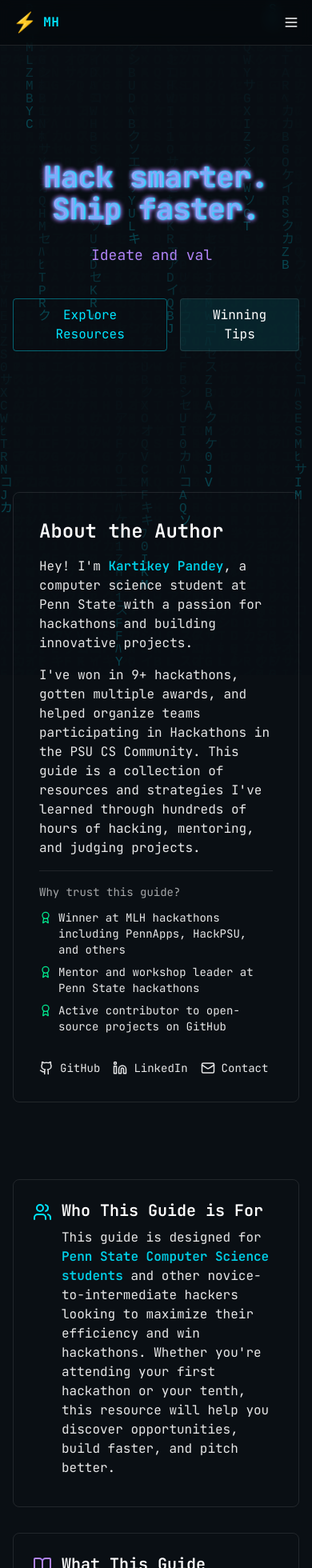
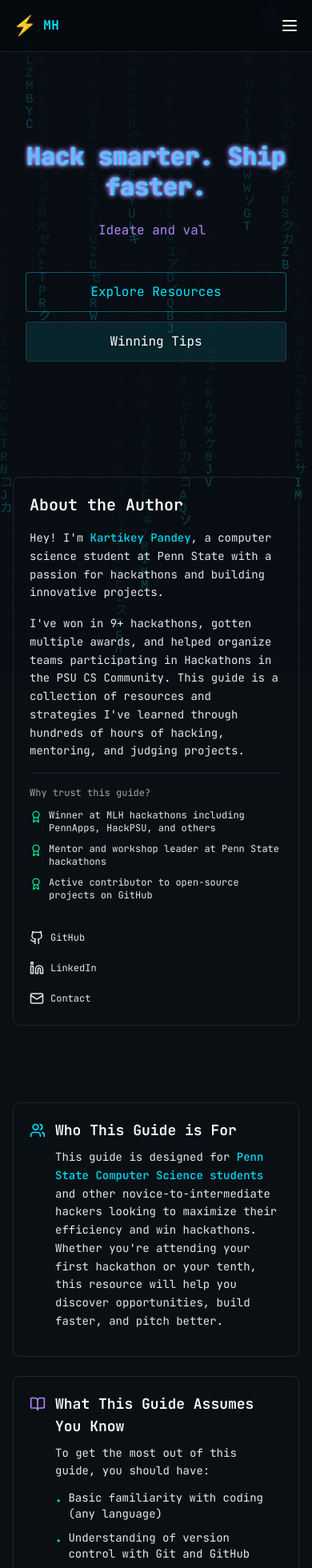
Before and after one commit to Kart-ing/hackathon-guide, a Next.js app in the folder hackathon-guide/: page / in a window 390 px wide. Shown: the top 1960 px of the page at 80% size. Built offline with nearby package versions, Linux system fonts and the light colour scheme.

Commit message:
Mobile Optimizations

```diff
--- a/hackathon-guide/app/globals.css
+++ b/hackathon-guide/app/globals.css
@@ -10,10 +10,16 @@
   --card: #0e151b;
 }
 
-html { scroll-behavior: smooth; }
+html {
+  scroll-behavior: smooth;
+  -webkit-text-size-adjust: 100%;
+  text-size-adjust: 100%;
+}
 
 body {
   @apply bg-[var(--bg)] text-white font-mono antialiased;
+  -webkit-font-smoothing: antialiased;
+  -moz-osx-font-smoothing: grayscale;
 }
 
 .glitch {
--- a/hackathon-guide/app/layout.tsx
+++ b/hackathon-guide/app/layout.tsx
@@ -11,7 +11,13 @@ const jetbrains = JetBrains_Mono({ subsets: ['latin'], variable: '--font-jetbrai
 export const metadata: Metadata = {
   title: 'HackGuide | Midnight Hacker Kit',
   description: 'Curated resources, tools, and winning strategies for hackathons.',
-  metadataBase: new URL('https://hackguide.vercel.app')
+  metadataBase: new URL('https://hackguide.vercel.app'),
+}
+
+export const viewport = {
+  width: 'device-width',
+  initialScale: 1,
+  maximumScale: 5,
 }
 
 export default function RootLayout({ children }: { children: React.ReactNode }) {
--- a/hackathon-guide/components/AboutAuthor.tsx
+++ b/hackathon-guide/components/AboutAuthor.tsx
@@ -2,10 +2,10 @@ import { Github, Linkedin, Mail, Award } from 'lucide-react'
 
 export default function AboutAuthor() {
   return (
-    <div className="rounded-lg border border-white/10 bg-[var(--card)]/60 p-8">
-      <h2 className="text-2xl font-semibold mb-4">About the Author</h2>
+    <div className="rounded-lg border border-white/10 bg-[var(--card)]/60 p-5 sm:p-8">
+      <h2 className="text-xl sm:text-2xl font-semibold mb-4">About the Author</h2>
 
-      <div className="space-y-4 opacity-90">
+      <div className="space-y-4 opacity-90 text-sm sm:text-base leading-relaxed">
         <p>
           Hey! I'm <span className="text-primary font-semibold">Kartikey Pandey</span>, a computer science student at Penn State with a passion for hackathons and building innovative projects.
         </p>
@@ -15,8 +15,8 @@ export default function AboutAuthor() {
         </p>
 
         <div className="pt-4 border-t border-white/10">
-          <p className="text-sm opacity-70 mb-3">Why trust this guide?</p>
-          <ul className="space-y-2 text-sm">
+          <p className="text-xs sm:text-sm opacity-70 mb-3">Why trust this guide?</p>
+          <ul className="space-y-2.5 text-xs sm:text-sm">
             <li className="flex items-start gap-2">
               <Award size={16} className="text-accent mt-0.5 flex-shrink-0" />
               <span>Winner at MLH hackathons including PennApps, HackPSU, and others</span>
@@ -32,12 +32,12 @@ export default function AboutAuthor() {
           </ul>
         </div>
 
-        <div className="flex items-center gap-4 pt-4">
+        <div className="flex flex-col sm:flex-row items-start sm:items-center gap-3 sm:gap-4 pt-4">
           <a
             href="https://github.com/Kart-ing"
             target="_blank"
             rel="noreferrer"
-            className="flex items-center gap-2 text-sm hover:text-primary transition-colors"
+            className="flex items-center gap-2 text-xs sm:text-sm hover:text-primary transition-colors touch-manipulation py-1"
           >
             <Github size={18} />
             GitHub
@@ -46,14 +46,14 @@ export default function AboutAuthor() {
             href="https://www.linkedin.com/in/kartikeypandey2004/"
             target="_blank"
             rel="noreferrer"
-            className="flex items-center gap-2 text-sm hover:text-primary transition-colors"
+            className="flex items-center gap-2 text-xs sm:text-sm hover:text-primary transition-colors touch-manipulation py-1"
           >
             <Linkedin size={18} />
             LinkedIn
           </a>
           <a
             href="mailto:kartikeypandey.official@gmail.com"
-            className="flex items-center gap-2 text-sm hover:text-primary transition-colors"
+            className="flex items-center gap-2 text-xs sm:text-sm hover:text-primary transition-colors touch-manipulation py-1"
           >
             <Mail size={18} />
             Contact
--- a/hackathon-guide/components/FrontMatter.tsx
+++ b/hackathon-guide/components/FrontMatter.tsx
@@ -2,28 +2,28 @@ import { Users, BookOpen, Map, Lightbulb } from 'lucide-react'
 
 export default function FrontMatter() {
   return (
-    <div className="space-y-8">
-      <div className="rounded-lg border border-white/10 bg-[var(--card)]/60 p-6">
+    <div className="space-y-6 sm:space-y-8">
+      <div className="rounded-lg border border-white/10 bg-[var(--card)]/60 p-5 sm:p-6">
         <div className="flex items-start gap-3 mb-3">
-          <Users size={24} className="text-primary mt-1 flex-shrink-0" />
+          <Users size={20} className="text-primary mt-1 flex-shrink-0 sm:w-6 sm:h-6" />
           <div>
-            <h3 className="text-xl font-semibold mb-2">Who This Guide is For</h3>
-            <p className="opacity-90">
+            <h3 className="text-lg sm:text-xl font-semibold mb-2">Who This Guide is For</h3>
+            <p className="opacity-90 text-sm sm:text-base leading-relaxed">
               This guide is designed for <span className="text-primary font-semibold">Penn State Computer Science students</span> and other novice-to-intermediate hackers looking to maximize their efficiency and win hackathons. Whether you're attending your first hackathon or your tenth, this resource will help you discover opportunities, build faster, and pitch better.
             </p>
           </div>
         </div>
       </div>
 
-      <div className="rounded-lg border border-white/10 bg-[var(--card)]/60 p-6">
+      <div className="rounded-lg border border-white/10 bg-[var(--card)]/60 p-5 sm:p-6">
         <div className="flex items-start gap-3 mb-3">
-          <BookOpen size={24} className="text-secondary mt-1 flex-shrink-0" />
+          <BookOpen size={20} className="text-secondary mt-1 flex-shrink-0 sm:w-6 sm:h-6" />
           <div>
-            <h3 className="text-xl font-semibold mb-2">What This Guide Assumes You Know</h3>
-            <p className="opacity-90 mb-3">
+            <h3 className="text-lg sm:text-xl font-semibold mb-2">What This Guide Assumes You Know</h3>
+            <p className="opacity-90 mb-3 text-sm sm:text-base leading-relaxed">
               To get the most out of this guide, you should have:
             </p>
-            <ul className="space-y-2 opacity-90">
+            <ul className="space-y-2.5 opacity-90 text-sm sm:text-base">
               <li className="flex items-start gap-2">
                 <span className="text-accent mt-1">•</span>
                 <span>Basic familiarity with coding (any language)</span>
@@ -45,64 +45,64 @@ export default function FrontMatter() {
         </div>
       </div>
 
-      <div className="rounded-lg border border-white/10 bg-[var(--card)]/60 p-6">
+      <div className="rounded-lg border border-white/10 bg-[var(--card)]/60 p-5 sm:p-6">
         <div className="flex items-start gap-3 mb-3">
-          <Map size={24} className="text-accent mt-1 flex-shrink-0" />
+          <Map size={20} className="text-accent mt-1 flex-shrink-0 sm:w-6 sm:h-6" />
           <div>
-            <h3 className="text-xl font-semibold mb-2">How This Guide is Organized</h3>
-            <p className="opacity-90 mb-4">
+            <h3 className="text-lg sm:text-xl font-semibold mb-2">How This Guide is Organized</h3>
+            <p className="opacity-90 mb-4 text-sm sm:text-base leading-relaxed">
               The guide follows the natural flow of a hackathon lifecycle, organized chronologically to support you from start to finish:
             </p>
-            <div className="space-y-3">
-              <div className="pl-4 border-l-2 border-primary/40">
-                <p className="font-semibold text-primary">1. Hackathon Discovery</p>
-                <p className="text-sm opacity-80">Find events that match your interests and eligibility (Devpost, MLH, Hack Club)</p>
+            <div className="space-y-3 sm:space-y-4">
+              <div className="pl-3 sm:pl-4 border-l-2 border-primary/40">
+                <p className="font-semibold text-primary text-sm sm:text-base">1. Hackathon Discovery</p>
+                <p className="text-xs sm:text-sm opacity-80 leading-relaxed">Find events that match your interests and eligibility (Devpost, MLH, Hack Club)</p>
               </div>
-              <div className="pl-4 border-l-2 border-secondary/40">
-                <p className="font-semibold text-secondary">2. Ideation & Validation</p>
-                <p className="text-sm opacity-80">Generate winning ideas and validate market fit (Product Hunt, GitHub Trending, Google Trends)</p>
+              <div className="pl-3 sm:pl-4 border-l-2 border-secondary/40">
+                <p className="font-semibold text-secondary text-sm sm:text-base">2. Ideation & Validation</p>
+                <p className="text-xs sm:text-sm opacity-80 leading-relaxed">Generate winning ideas and validate market fit (Product Hunt, GitHub Trending, Google Trends)</p>
               </div>
-              <div className="pl-4 border-l-2 border-accent/40">
-                <p className="font-semibold text-accent">3. Development Tools</p>
-                <p className="text-sm opacity-80">Build and deploy your project fast (VS Code, Vercel, Firebase)</p>
+              <div className="pl-3 sm:pl-4 border-l-2 border-accent/40">
+                <p className="font-semibold text-accent text-sm sm:text-base">3. Development Tools</p>
+                <p className="text-xs sm:text-sm opacity-80 leading-relaxed">Build and deploy your project fast (VS Code, Vercel, Firebase)</p>
               </div>
-              <div className="pl-4 border-l-2 border-primary/40">
-                <p className="font-semibold text-primary">4. AI/ML Integration</p>
-                <p className="text-sm opacity-80">Leverage cutting-edge AI to accelerate development (Hugging Face, Modal, OpenAI)</p>
+              <div className="pl-3 sm:pl-4 border-l-2 border-primary/40">
+                <p className="font-semibold text-primary text-sm sm:text-base">4. AI/ML Integration</p>
+                <p className="text-xs sm:text-sm opacity-80 leading-relaxed">Leverage cutting-edge AI to accelerate development (Hugging Face, Modal, OpenAI)</p>
               </div>
-              <div className="pl-4 border-l-2 border-secondary/40">
-                <p className="font-semibold text-secondary">5. Winning Strategy</p>
-                <p className="text-sm opacity-80">Pitch effectively and maximize your chances of winning</p>
+              <div className="pl-3 sm:pl-4 border-l-2 border-secondary/40">
+                <p className="font-semibold text-secondary text-sm sm:text-base">5. Winning Strategy</p>
+                <p className="text-xs sm:text-sm opacity-80 leading-relaxed">Pitch effectively and maximize your chances of winning</p>
               </div>
             </div>
           </div>
         </div>
       </div>
 
-      <div className="rounded-lg border border-white/10 bg-[var(--card)]/60 p-6">
+      <div className="rounded-lg border border-white/10 bg-[var(--card)]/60 p-5 sm:p-6">
         <div className="flex items-start gap-3 mb-3">
-          <Lightbulb size={24} className="text-accent mt-1 flex-shrink-0" />
+          <Lightbulb size={20} className="text-accent mt-1 flex-shrink-0 sm:w-6 sm:h-6" />
           <div>
-            <h3 className="text-xl font-semibold mb-2">Tips for Using This Guide</h3>
-            <ul className="space-y-3 opacity-90">
+            <h3 className="text-lg sm:text-xl font-semibold mb-2">Tips for Using This Guide</h3>
+            <ul className="space-y-3 sm:space-y-4 opacity-90 text-sm sm:text-base">
               <li className="flex items-start gap-2">
-                <span className="text-primary font-bold mt-0.5">→</span>
+                <span className="text-primary font-bold mt-0.5 flex-shrink-0">→</span>
                 <span><span className="font-semibold">Start with Strategy:</span> Read the "Winning Tips" section first to understand what judges value, then work backward to choose tools that support your pitch.</span>
               </li>
               <li className="flex items-start gap-2">
-                <span className="text-primary font-bold mt-0.5">→</span>
+                <span className="text-primary font-bold mt-0.5 flex-shrink-0">→</span>
                 <span><span className="font-semibold">Browse by Category:</span> Use the resource filters to find tools based on your project type (AI/ML, Web3, Hardware, etc.).</span>
               </li>
               <li className="flex items-start gap-2">
-                <span className="text-primary font-bold mt-0.5">→</span>
+                <span className="text-primary font-bold mt-0.5 flex-shrink-0">→</span>
                 <span><span className="font-semibold">Click for Details:</span> Each resource card links to a detailed page with usage guides, tips, and video tutorials specific to hackathon workflows.</span>
               </li>
               <li className="flex items-start gap-2">
-                <span className="text-primary font-bold mt-0.5">→</span>
+                <span className="text-primary font-bold mt-0.5 flex-shrink-0">→</span>
                 <span><span className="font-semibold">Deploy Early:</span> Set up your deployment pipeline (e.g., Vercel) in the first hour—having a live URL is critical for demos.</span>
               </li>
               <li className="flex items-start gap-2">
-                <span className="text-primary font-bold mt-0.5">→</span>
+                <span className="text-primary font-bold mt-0.5 flex-shrink-0">→</span>
                 <span><span className="font-semibold">Share this Guide:</span> Bookmark it, share it with your team, and reference it during hackathons. All links open internally first for safety and context.</span>
               </li>
             </ul>
--- a/hackathon-guide/components/Hero.tsx
+++ b/hackathon-guide/components/Hero.tsx
@@ -4,16 +4,16 @@ import { motion } from 'framer-motion'
 
 export default function Hero() {
   return (
-    <div className="text-center py-20">
+    <div className="text-center py-12 sm:py-16 md:py-20 px-4">
       <motion.h1
-        className="text-4xl md:text-6xl font-bold glitch" data-text="Hack smarter. Ship faster."
+        className="text-3xl sm:text-4xl md:text-6xl font-bold glitch leading-tight" data-text="Hack smarter. Ship faster."
         initial={{ opacity: 0, y: 20 }}
         animate={{ opacity: 1, y: 0 }}
         transition={{ duration: 0.6 }}
       >
         Hack smarter. Ship faster.
       </motion.h1>
-      <div className="mt-6 text-secondary text-lg md:text-2xl">
+      <div className="mt-6 text-secondary text-base sm:text-lg md:text-2xl min-h-[2em]">
         <TypeAnimation
           sequence={[
             'Discover hackathons ➜', 1500,
@@ -25,9 +25,13 @@ export default function Hero() {
           repeat={Infinity}
         />
       </div>
-      <div className="mt-10 flex items-center justify-center gap-4">
-        <a href="#resources" className="px-5 py-2 rounded border border-primary/40 hover:border-primary text-primary">Explore Resources</a>
-        <a href="#strategy" className="px-5 py-2 rounded bg-primary/10 hover:bg-primary/20 border border-white/10">Winning Tips</a>
+      <div className="mt-8 sm:mt-10 flex flex-col sm:flex-row items-center justify-center gap-3 sm:gap-4 max-w-md mx-auto">
+        <a href="#resources" className="w-full sm:w-auto px-5 py-3 rounded border border-primary/40 hover:border-primary text-primary text-center touch-manipulation active:scale-95 transition-transform">
+          Explore Resources
+        </a>
+        <a href="#strategy" className="w-full sm:w-auto px-5 py-3 rounded bg-primary/10 hover:bg-primary/20 border border-white/10 text-center touch-manipulation active:scale-95 transition-transform">
+          Winning Tips
+        </a>
       </div>
     </div>
   )
--- a/hackathon-guide/components/Navigation.tsx
+++ b/hackathon-guide/components/Navigation.tsx
@@ -13,28 +13,38 @@ export default function Navigation() {
   const [open, setOpen] = useState(false)
   return (
     <header className="sticky top-0 z-20 backdrop-blur bg-black/30 border-b border-white/10">
-      <nav className="max-w-6xl mx-auto px-4 h-14 flex items-center justify-between">
-        <a href="#home" className="font-bold tracking-wide text-primary flex items-center gap-2">
+      <nav className="max-w-6xl mx-auto px-4 sm:px-6 h-16 sm:h-14 flex items-center justify-between">
+        <a href="#home" className="font-bold tracking-wide text-primary flex items-center gap-2 py-2">
           <span className="text-2xl">⚡</span>
           <span className="hidden sm:inline">Midnight Hacker</span>
           <span className="sm:hidden">MH</span>
         </a>
         <div className="hidden md:flex items-center gap-6">
           {links.map(l => (
-            <a key={l.href} href={l.href} className="hover:text-primary transition-colors">
+            <a key={l.href} href={l.href} className="hover:text-primary transition-colors py-2">
               {l.label}
             </a>
           ))}
         </div>
-        <button className="md:hidden" onClick={() => setOpen(v => !v)} aria-label="Toggle menu">
-          {open ? <X size={20} /> : <Menu size={20} />}
+        <button
+          className="md:hidden p-2 -mr-2 touch-manipulation active:scale-95 transition-transform"
+          onClick={() => setOpen(v => !v)}
+          aria-label="Toggle menu"
+          aria-expanded={open}
+        >
+          {open ? <X size={24} /> : <Menu size={24} />}
         </button>
       </nav>
       {open && (
-        <div className="md:hidden border-t border-white/10 bg-black/70">
-          <div className="max-w-6xl mx-auto px-4 py-3 flex flex-col gap-3">
+        <div className="md:hidden border-t border-white/10 bg-black/90 backdrop-blur-sm">
+          <div className="max-w-6xl mx-auto px-4 sm:px-6 py-4 flex flex-col gap-1">
             {links.map(l => (
-              <a key={l.href} href={l.href} className="hover:text-primary" onClick={() => setOpen(false)}>
+              <a
+                key={l.href}
+                href={l.href}
+                className="hover:text-primary transition-colors py-3 px-2 rounded hover:bg-white/5 touch-manipulation active:scale-98"
+                onClick={() => setOpen(false)}
+              >
                 {l.label}
               </a>
             ))}
--- a/hackathon-guide/components/Resources.tsx
+++ b/hackathon-guide/components/Resources.tsx
@@ -20,10 +20,10 @@ export default function Resources() {
   }
 
   return (
-    <div>
-      <div className="flex items-center justify-between mb-6">
-        <h2 className="text-2xl font-semibold">Resource Hub</h2>
-        <div className="flex items-center gap-2 text-sm opacity-70">
+    <div className="py-8 sm:py-0">
+      <div className="flex flex-col sm:flex-row sm:items-center justify-between mb-6 gap-3">
+        <h2 className="text-xl sm:text-2xl font-semibold">Resource Hub</h2>
+        <div className="flex items-center gap-2 text-xs sm:text-sm opacity-70">
           <Filter size={16} />
           Filter by category
         </div>
@@ -33,35 +33,36 @@ export default function Resources() {
           <button
             key={cat}
             onClick={() => setActive(cat)}
-            className={`px-3 py-1.5 rounded border text-sm ${active === cat ? 'border-primary text-primary' : 'border-white/10 hover:border-white/20'}`}
+            className={`px-3 py-2 rounded border text-xs sm:text-sm touch-manipulation active:scale-95 transition-transform ${active === cat ? 'border-primary text-primary bg-primary/5' : 'border-white/10 hover:border-white/20'}`}
           >
             {cat}
           </button>
         ))}
       </div>
-      <div className="grid sm:grid-cols-2 lg:grid-cols-3 gap-5">
+      <div className="grid grid-cols-1 sm:grid-cols-2 lg:grid-cols-3 gap-4 sm:gap-5">
         {filtered.map(item => (
           <Link href={`/resources/${item.slug}`} key={item.title}>
             <motion.article
               whileHover={{ y: -4, scale: 1.01 }}
+              whileTap={{ scale: 0.98 }}
               transition={{ type: 'spring', stiffness: 350, damping: 24 }}
-              className="card-hover rounded-lg border border-white/10 bg-[var(--card)]/80 p-4 cursor-pointer h-full"
+              className="card-hover rounded-lg border border-white/10 bg-[var(--card)]/80 p-5 cursor-pointer h-full touch-manipulation"
             >
-              <div className="flex items-start justify-between gap-2">
-                <div>
-                  <h3 className="font-semibold text-lg hover:text-primary">
+              <div className="flex items-start justify-between gap-3">
+                <div className="flex-1">
+                  <h3 className="font-semibold text-base sm:text-lg hover:text-primary leading-snug">
                     {item.title}
                   </h3>
-                  <p className="text-sm opacity-80 mt-1">{item.description}</p>
+                  <p className="text-sm opacity-80 mt-2 leading-relaxed">{item.description}</p>
                 </div>
-                <div className="text-primary" aria-label="Open details">
+                <div className="text-primary flex-shrink-0 mt-1" aria-label="Open details">
                   <ExternalLink size={18} />
                 </div>
               </div>
-              <div className="mt-3 flex items-center gap-2 text-xs opacity-70">
-                <span className="px-2 py-0.5 rounded bg-white/5 border border-white/10">{item.category}</span>
+              <div className="mt-4 flex items-center gap-2 text-xs opacity-70">
+                <span className="px-2 py-1 rounded bg-white/5 border border-white/10">{item.category}</span>
                 <button
-                  className="hover:text-primary"
+                  className="hover:text-primary touch-manipulation py-1"
                   onClick={(e) => {
                     e.preventDefault()
                     onCopy(item)
--- a/hackathon-guide/components/StrategyTips.tsx
+++ b/hackathon-guide/components/StrategyTips.tsx
@@ -1,14 +1,14 @@
 export default function StrategyTips() {
   return (
-    <div>
-      <h2 className="text-2xl font-semibold mb-4">Winning Strategy</h2>
-      <ul className="space-y-3 list-disc pl-6 opacity-90">
+    <div className="py-8 sm:py-0">
+      <h2 className="text-xl sm:text-2xl font-semibold mb-4">Winning Strategy</h2>
+      <ul className="space-y-3 sm:space-y-4 list-disc pl-5 sm:pl-6 opacity-90 text-sm sm:text-base leading-relaxed">
         <li>Pick a problem with a clear story and measurable impact.</li>
         <li>Scope ruthlessly: MVP in 12 hours, polish in the last 6.</li>
         <li>Design first: wireframe and define user flow before coding.</li>
         <li>Ship a live demo (Vercel) and record a 60–90s demo video.</li>
         <li>Leverage APIs/AI to accelerate; focus on novel UX and insight.</li>
-        <li>Pitch structure: Problem → Solution → Demo → Impact → What’s next.</li>
+        <li>Pitch structure: Problem → Solution → Demo → Impact → What's next.</li>
       </ul>
     </div>
   )
```
Also changed, not shown: hackathon-guide/app/resources/[slug]/page.tsx (+25 -20 lines).
